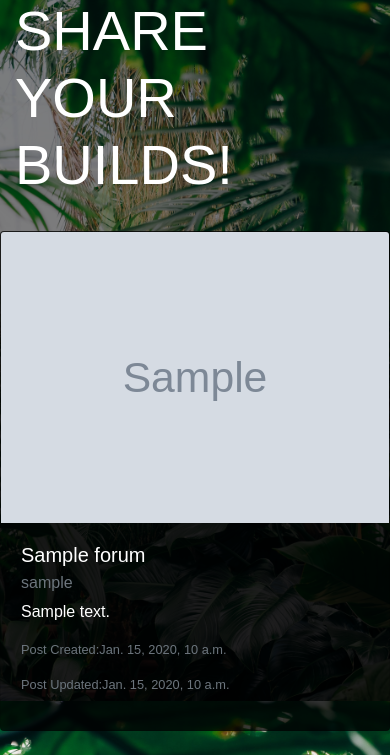
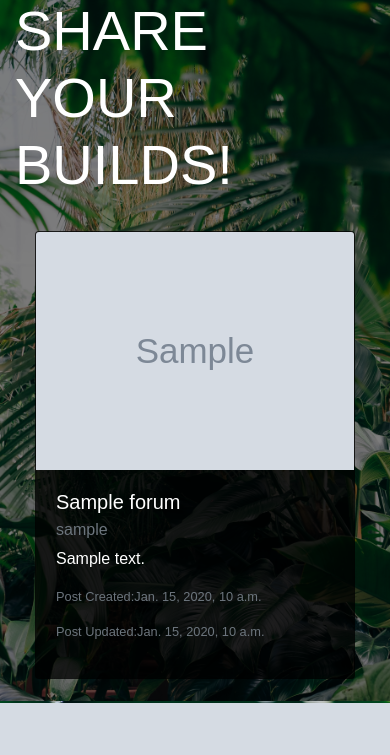
Before and after one commit to RvN-R/glassjungle, a Django app: page /forum/share_builds/ in a window 390 px wide. Shown: the part 143-898 px from the top of the page. After the commit the page ends 846 px from the top, so only its background shows below. Run offline with Django 3.2, Linux system fonts and the light colour scheme; tables that the repository leaves empty hold one stand-in row (values such as "Sample post"); grey boxes marked "Sample" are stand-in pictures; parts of the project's set-up code (start-up, migrations or seed data) failed here and were passed over; some libraries are stand-ins or nearby versions.

Commit message:
Improved responsive performance of Share Your Builds section of site

```diff
--- a/forum/templates/forum/share_builds.html
+++ b/forum/templates/forum/share_builds.html
@@ -22,7 +22,7 @@
 <div class="row no-gutters">
     {% for post in posts %}
     <div class="col-12 d-flex justify-content-center">
-        <div class="card my-4" style="width: 60rem;">
+        <div class="card my-4 share-builds-img-container">
             <a href="{{ MEDIA_URL }}{{post.image}}" target="_blank"><img src="{{ MEDIA_URL }}{{post.image}}" class="card-img-top" alt="Image from {{post.title}} post"></a>
             <div class="card-body">
                 <h5 class="card-title">{{post.title}}</h5>
--- a/static/css/base.css
+++ b/static/css/base.css
@@ -355,12 +355,30 @@ input[name='q']::placeholder {
 }
 /* Media Queries */
 
+@media only screen and  (max-width: 1440px) {
+
+    .share-builds-img-container{
+        width: 35rem;
+    }
+
+}
+
 /* Slightly larger container on xl screens */
 @media (min-width: 1200px) {
     .container {
       max-width: 80%;
     }
-  }
+
+}
+
+@media only screen and  (max-width: 1200px) {
+
+    .share-builds-img-container{
+        width: 30rem;
+    }
+
+}
+
 
 /* fixed top navbar only on medium and up */
 @media (min-width: 992px) {
@@ -387,6 +405,11 @@ input[name='q']::placeholder {
         padding-right: 5px
     }
 
+    .share-builds-img-container{
+        width: 30rem;
+    }
+
+
 }
 
 @media only screen and  (max-width: 768px) {
@@ -401,6 +424,9 @@ input[name='q']::placeholder {
         color: #9CC24D !important;
     }
 
+    .share-builds-img-container{
+        width: 25rem;
+    }
 }
 
 @media only screen and  (max-width: 425px) {
@@ -429,4 +455,8 @@ input[name='q']::placeholder {
         padding-right: 5px !important;
         padding-left: 5px !important;
     }
+
+    .share-builds-img-container{
+        width: 20rem;
+    }
 }
```
